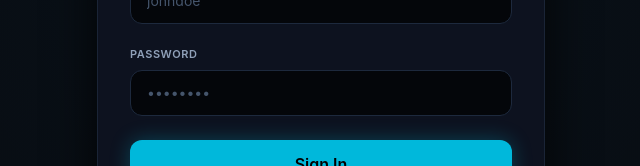
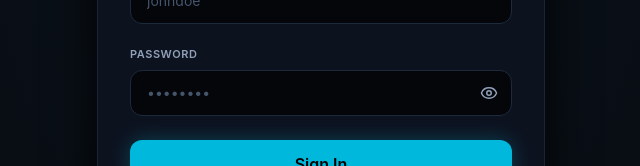
Before and after one commit to ullaskumbati/ubk-frontend, a React (Vite) app: page / in a window 1280 px wide. Shown: the part 432-598 px from the top of the page, without its empty margins (319-959 px from the left). Built offline with nearby package versions, Linux system fonts and the light colour scheme; no server answers.

Commit message:
eye option updated

```diff
--- a/src/components/Auth.jsx
+++ b/src/components/Auth.jsx
@@ -1,5 +1,5 @@
 import React, { useState } from "react";
-import { CheckCircle, AlertCircle } from "lucide-react";
+import { CheckCircle, AlertCircle, Eye, EyeOff } from "lucide-react";
 
 export default function Auth({ onLoginSuccess, api }) {
   const [authMode, setAuthMode] = useState("login");
@@ -7,6 +7,7 @@
   const [avatarFile, setAvatarFile] = useState(null);
   const [coverFile, setCoverFile] = useState(null);
   const [message, setMessage] = useState({ text: "", type: "" });
+  const [showPassword, setShowPassword] = useState(false);
 
   const showMessage = (text, type = "success") => {
     setMessage({ text, type });
@@ -96,7 +97,23 @@
 
           <div>
             <label className="text-[11px] font-semibold text-slate-400 uppercase tracking-wider">Password</label>
-            <input type="password" placeholder="••••••••" value={formData.password} onChange={e => setFormData({...formData, password: e.target.value})} className="w-full mt-1.5 bg-[#04060a] border border-slate-800 rounded-xl px-4 py-3 text-sm text-slate-200 placeholder-slate-600 focus:outline-none focus:border-cyan-500 transition-all" required />
+            <div className="relative mt-1.5">
+              <input
+                type={showPassword ? "text" : "password"}
+                placeholder="••••••••"
+                value={formData.password}
+                onChange={e => setFormData({...formData, password: e.target.value})}
+                className="w-full bg-[#04060a] border border-slate-800 rounded-xl px-4 py-3 pr-11 text-sm text-slate-200 placeholder-slate-600 focus:outline-none focus:border-cyan-500 transition-all"
+                required
+              />
+              <button
+                type="button"
+                onClick={() => setShowPassword(!showPassword)}
+                className="absolute right-3.5 top-1/2 -translate-y-1/2 text-slate-400 hover:text-slate-200 focus:outline-none transition-colors"
+              >
+                {showPassword ? <EyeOff size={18} /> : <Eye size={18} />}
+              </button>
+            </div>
           </div>
 
           <button type="submit" className="w-full bg-cyan-500 hover:bg-cyan-400 text-black font-semibold py-3 rounded-xl transition-all shadow-[0_0_20px_rgba(6,182,212,0.3)] mt-2">
```
